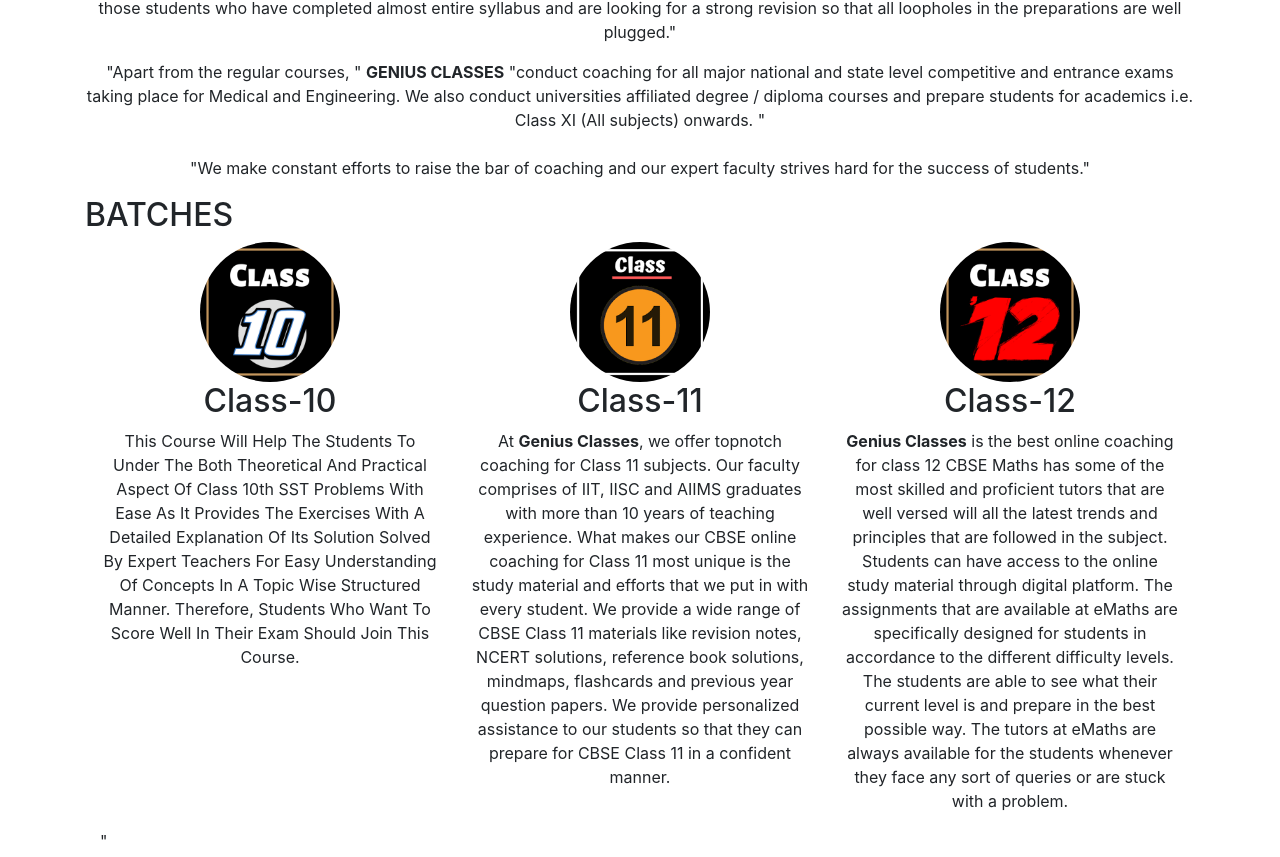
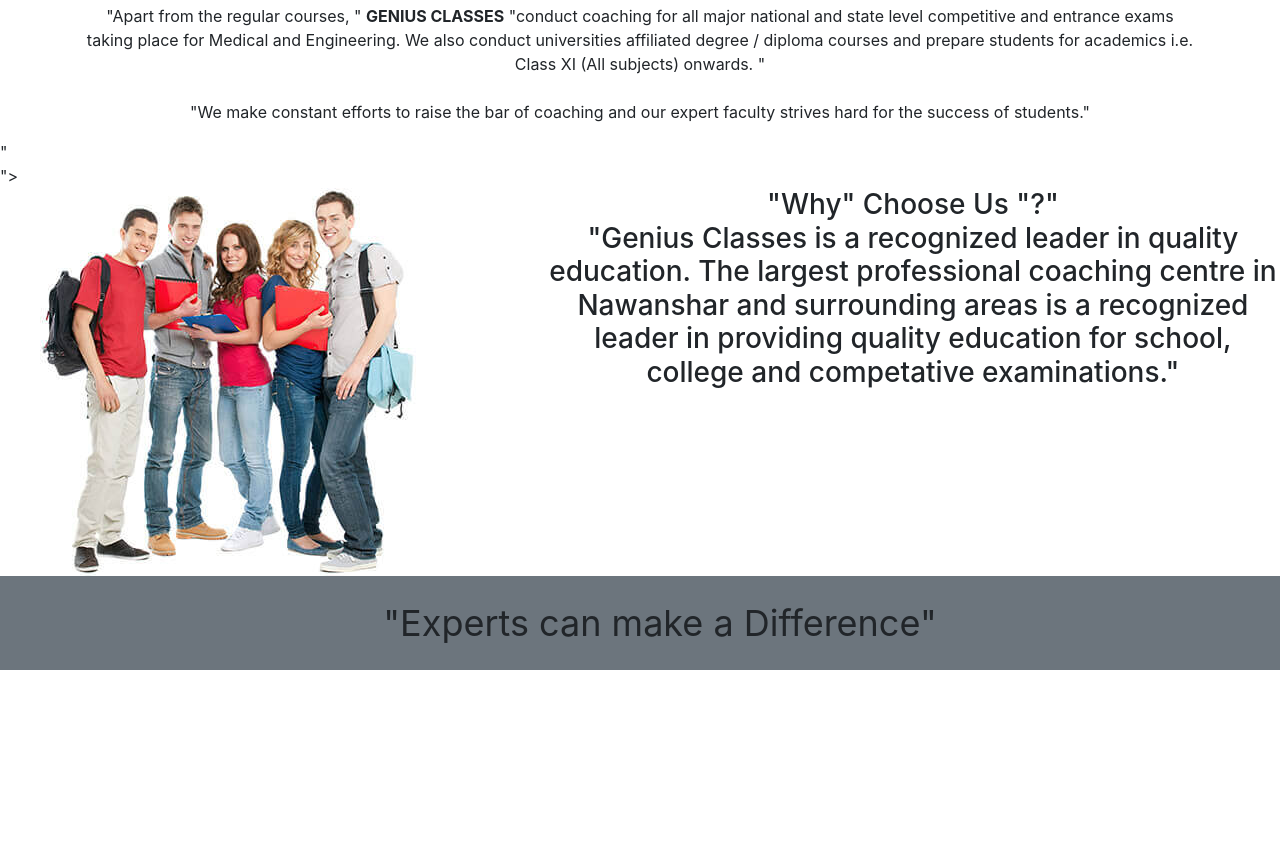
Before and after one commit to RitwikKapoor/Mini-Project---Coaching-Class-Website, a plain HTML site: page about.html in a window 1280 px wide. Shown: the part 1196-2053 px from the top of the page. After the commit the page ends 1978 px from the top, so only its background shows below. Drawn offline with nearby package versions, Linux system fonts and the light colour scheme.

Commit message:
removes Courses and Locations

```diff
--- a/about.html
+++ b/about.html
@@ -34,8 +34,6 @@
 
       <div class="jumbotron align-center">
         <h1 class="display-4 text-center">About Us</h1>
-
-          <a class="btn btn-primary btn-lg align-center" href="https://www.google.com/maps/place/Genius+Classes/@28.6578273,77.3635671,13z/data=!4m9!1m2!2m1!1sGenius+classes!3m5!1s0x390cfaba7d99f9f7:0xaef687ef98552c32!8m2!3d28.6492364!4d77.3640192!15sCg5HZW5pdXMgY2xhc3NlcyIDiAEBkgEPY29hY2hpbmdfY2VudGVy" role="button">See us on google maps</a>
         </p>
       </div>
 
@@ -108,48 +106,6 @@
 
 </div>
 </section>
-<!--Section: COURSES-->
-<section class="bg-lighter">
-  <div class="container pb-60">
-
-    <div class="section-title mb-10">
-      <div class="row">
-
-        <div class="col-md-8 border-3">
-          <h2 class="mt-0 text-uppercase font-28 line-bottom line-height-1">
-            <span class="text-theme-color-2 font-weight-400">Batches</span>
-
-
-          </h2>
-        </div>
-
-      </div>
-    </div>
-    <div class="container marketing">
-
-      <!-- Three columns of text below the carousel -->
-      <div class="row">
-        <div class="col-lg-4 text-center">
-          <img class="rounded-circle" src="./img---/class-10.png" alt="class-10" width="140" height="140">
-          <h2 >Class-10</h2>
-          <p>This Course Will Help The Students To Under The Both Theoretical And Practical Aspect Of Class 10th SST Problems With Ease As It Provides The Exercises With A Detailed Explanation Of Its Solution Solved By Expert Teachers For Easy Understanding Of Concepts In A Topic Wise Structured Manner. Therefore, Students Who Want To Score Well In Their Exam Should Join This Course.</p>
-
-        </div><!-- /.col-lg-4 -->
-        <div class="col-lg-4 text-center">
-          <img class="rounded-circle" src="./img---/class-11.png" alt="class-11" width="140" height="140">
-          <h2>Class-11</h2>
-          <p>At <B>Genius Classes</B>, we offer topnotch coaching for Class 11 subjects. Our faculty comprises of IIT, IISC and AIIMS graduates with more than 10 years of teaching experience. What makes our CBSE online coaching for Class 11 most unique is the study material and efforts that we put in with every student. We provide a wide range of CBSE Class 11 materials like revision notes, NCERT solutions, reference book solutions, mindmaps, flashcards and previous year question papers. We provide personalized assistance to our students so that they can prepare for CBSE Class 11 in a confident manner. </p>
-
-        </div><!-- /.col-lg-4 -->
-        <div class="col-lg-4 text-center">
-          <img class="rounded-circle" src="./img---/class-12.png " alt="class-12" width="140" height="140">
-          <h2>Class-12</h2>
-          <p><B>Genius Classes</B> is the best online coaching for class 12 CBSE Maths has some of the most skilled and proficient tutors that are well versed will all the latest trends and principles that are followed in the subject. Students can have access to the online study material through digital platform. The assignments that are available at eMaths are specifically designed for students in accordance to the different difficulty levels. The students are able to see what their current level is and prepare in the best possible way. The tutors at eMaths are always available for the students whenever they face any sort of queries or are stuck with a problem.</p>
-
-        </div><!-- /.col-lg-4 -->
-      </div><!-- /.row -->
-
-
 <!--Why choose us-->
 <section id="event">
   "<div class="container">
```
